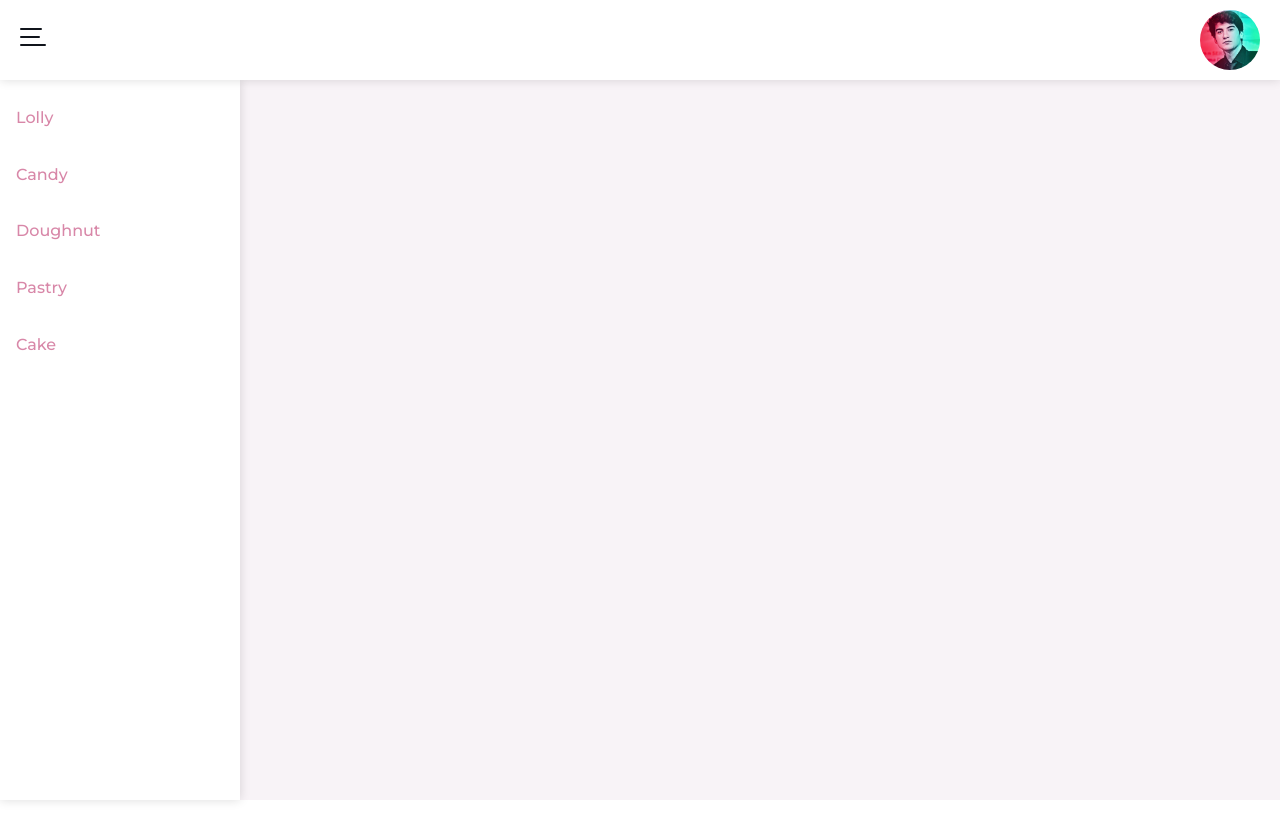
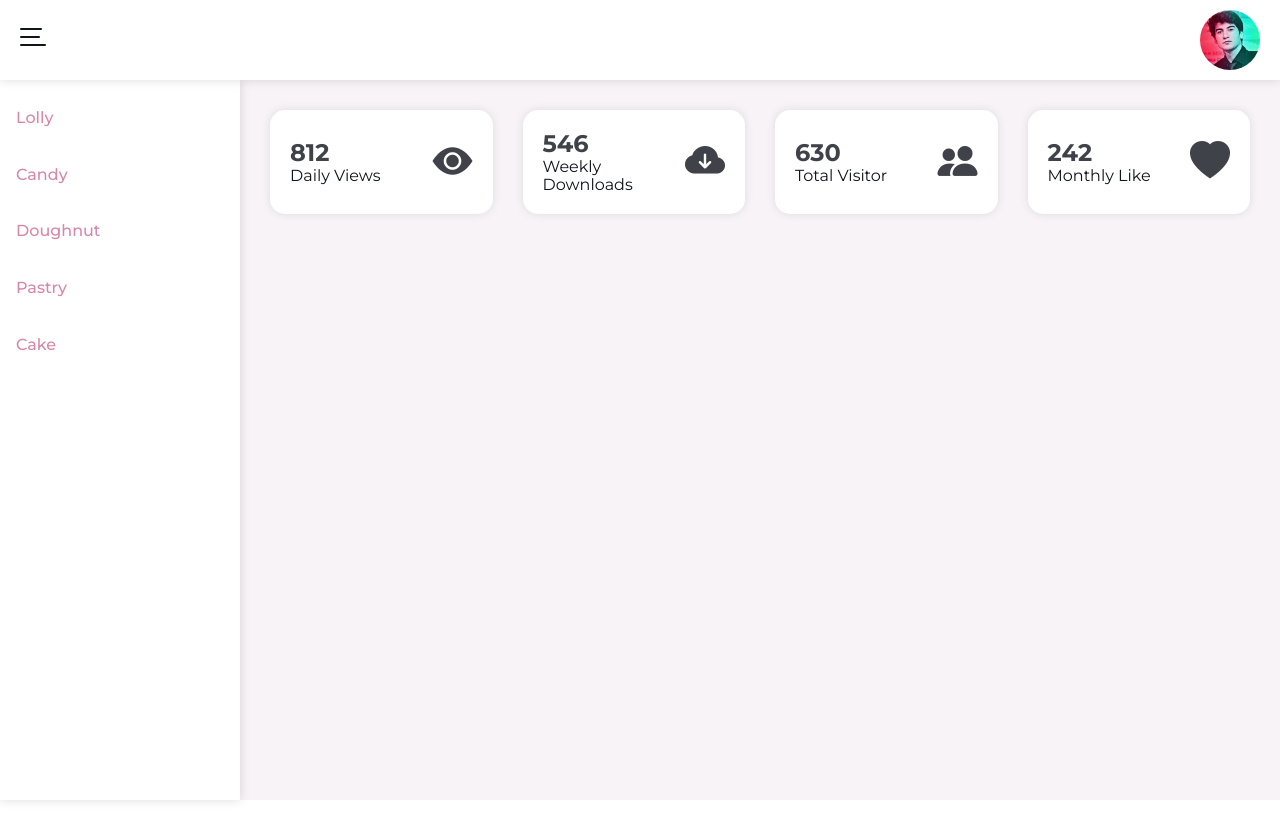
Before and after one commit to dijitalveysel/SweetDashboardTemplate, a plain HTML site: page index.html in a window 1280 px wide. Drawn offline with nearby package versions, Linux system fonts and the light colour scheme.

Commit message:
Create card elements.

```diff
--- /dev/null
+++ b/assets/css/_cards.css
@@ -0,0 +1,43 @@
+@import url("./_variables.css");
+
+.card-grid {
+  position: relative;
+  width: 100%;
+  display: grid;
+  grid-template-columns: repeat(4, 1fr);
+  grid-gap: var(--gap-lg);
+  margin: var(--gap-y-lg);
+}
+
+.card {
+  position: relative;
+  background-color: var(--white-color);
+  color: var(--dark-color);
+  padding: var(--gap-md);
+  border-radius: var(--rounded-md);
+  display: flex;
+  justify-content: space-between;
+  align-items: center;
+  box-shadow: var(--shadow-sm);
+  cursor: pointer;
+}
+
+.card > .card-information {
+  position: relative;
+  text-align: left;
+}
+
+.card > .card-information > .number {
+  font-weight: 700;
+  font-size: 24px;
+  opacity: 0.8;
+}
+
+.card > .card-information > .title {
+  font-size: 16px;
+}
+
+.card > .icon {
+  font-size: 40px;
+  opacity: 0.8;
+}
--- a/assets/css/main.css
+++ b/assets/css/main.css
@@ -5,6 +5,7 @@
 @import url("./_header.css");
 @import url("./_sidebar.css");
 @import url("./_page-body.css");
+@import url("./_cards.css");
 
 /* Universal */
 * {
--- a/index.html
+++ b/index.html
@@ -2,13 +2,13 @@
 <html lang="en">
 
 <head>
-    <meta charset="UTF-8">
-    <meta http-equiv="X-UA-Compatible" content="IE=edge">
-    <meta name="viewport" content="width=device-width, initial-scale=1.0">
+    <meta charset="UTF-8" />
+    <meta http-equiv="X-UA-Compatible" content="IE=edge" />
+    <meta name="viewport" content="width=device-width, initial-scale=1.0" />
     <meta name="keywords" content="HTML, CSS, JavaScript" />
     <meta name="author" content="Veysel Demirel • Veysel In Digital World" />
     <meta name="description" content="Dashboard frame with a sweet look." />
-    <link rel="stylesheet" href="./assets/css/main.css">
+    <link rel="stylesheet" href="./assets/css/main.css" />
     <title>Sweet Dashboard</title>
 </head>
 
@@ -47,6 +47,44 @@
         </div>
         <div id="pageBody">
             <div class="page-container">
+                <div class="card-grid">
+                    <div class="card text-primary">
+                        <div class="card-information">
+                            <div class="number">812</div>
+                            <div class="title">Daily Views</div>
+                        </div>
+                        <div class="icon">
+                            <i class="bi bi-eye-fill"></i>
+                        </div>
+                    </div>
+                    <div class="card text-secondary">
+                        <div class="card-information">
+                            <div class="number">546</div>
+                            <div class="title">Weekly Downloads</div>
+                        </div>
+                        <div class="icon">
+                            <i class="bi bi-cloud-arrow-down-fill"></i>
+                        </div>
+                    </div>
+                    <div class="card text-success">
+                        <div class="card-information">
+                            <div class="number">630</div>
+                            <div class="title">Total Visitor</div>
+                        </div>
+                        <div class="icon">
+                            <i class="bi bi-people-fill"></i>
+                        </div>
+                    </div>
+                    <div class="card text-danger">
+                        <div class="card-information">
+                            <div class="number">242</div>
+                            <div class="title">Monthly Like</div>
+                        </div>
+                        <div class="icon">
+                            <i class="bi bi-heart-fill"></i>
+                        </div>
+                    </div>
+                </div>
             </div>
         </div>
     </main>
```
